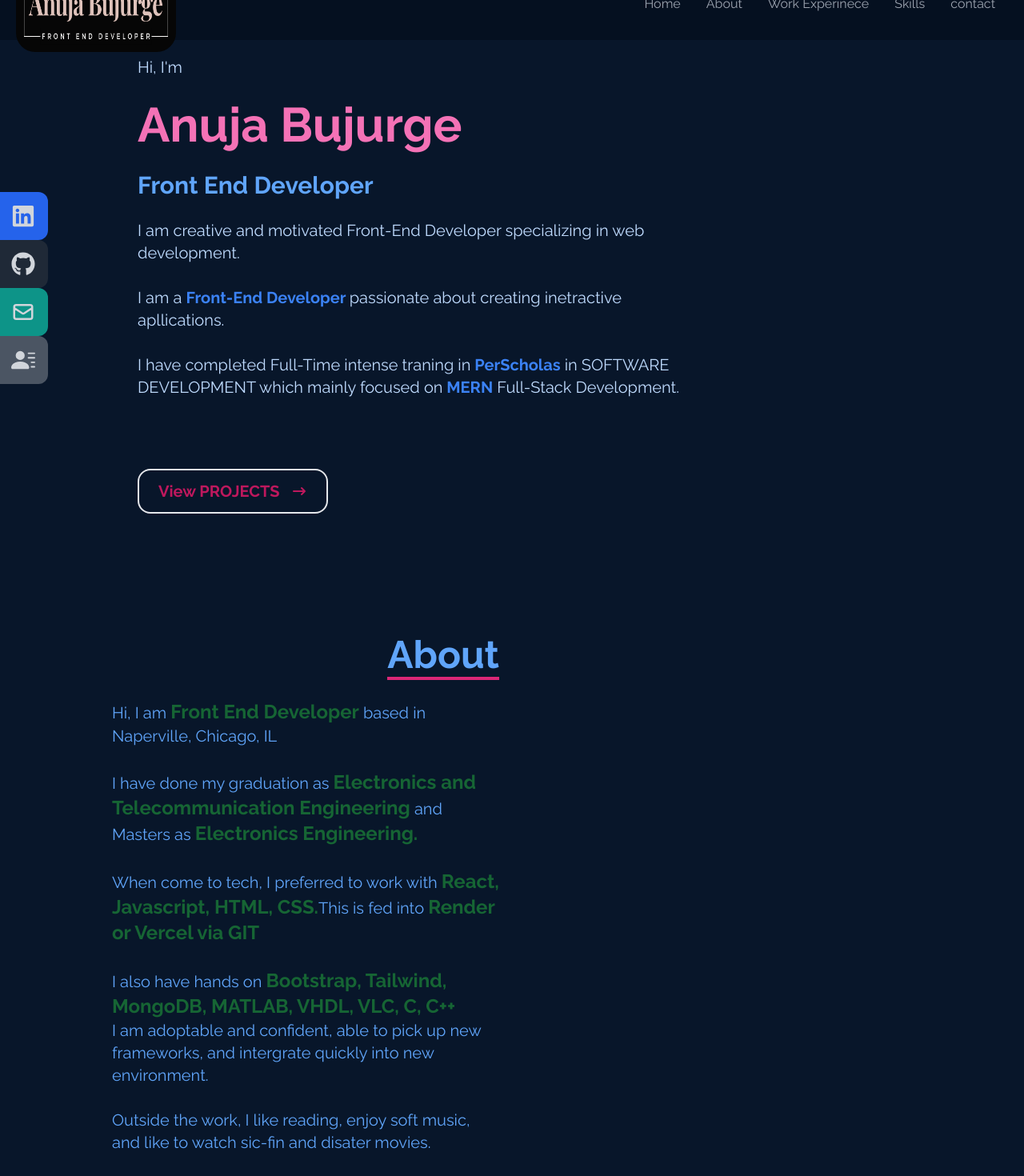
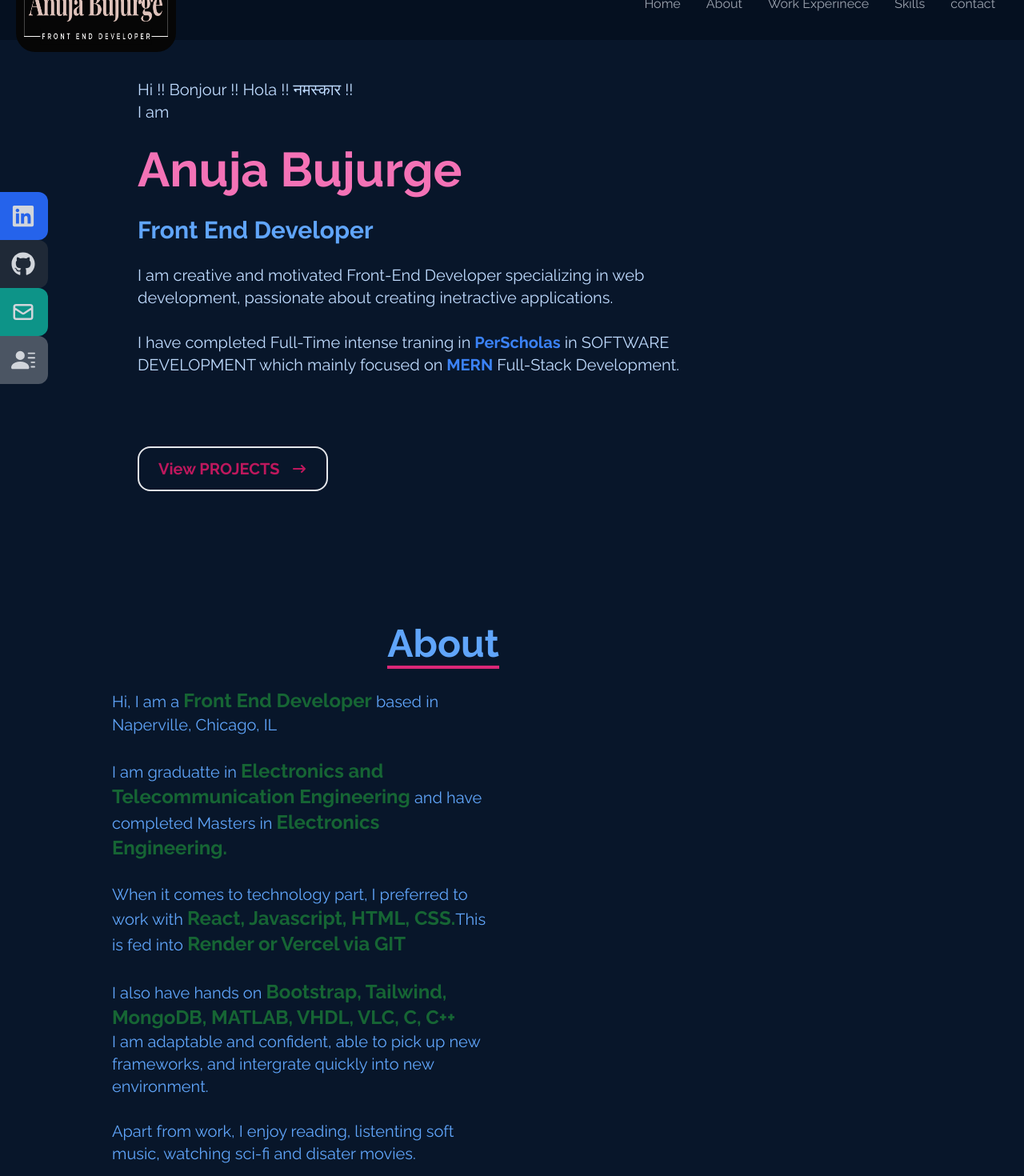
Before and after one commit to AnujaBujurge29/Anuja_Personal_Portfolio, a React (Vite) app: page / in a window 1280 px wide. Shown: the part 40-1510 px from the top of the page at 80% size. Built offline with nearby package versions, Linux system fonts and the light colour scheme.

Commit message:
small typos corrected

```diff
--- a/src/components/About.jsx
+++ b/src/components/About.jsx
@@ -15,27 +15,27 @@ const About = () => {
         <div className="max-w-[1000px] w-full grid grid-cols-2 gap-8">
           <div className="text-xl">
             <p>
-              Hi, I am <span className="text-2xl font-bold text-green-800" >Front End Developer</span>{" "}
+              Hi, I am a <span className="text-2xl font-bold text-green-800" >Front End Developer</span>{" "}
               based in Naperville, Chicago, IL
             </p>
             <br />
             <p>
-              I have done my graduation as <span className="text-2xl font-bold text-green-800">Electronics and Telecommunication
-              Engineering</span> and Masters as <span className="text-2xl font-bold text-green-800">Electronics Engineering.</span>
+              I am graduatte in <span className="text-2xl font-bold text-green-800">Electronics and Telecommunication
+              Engineering</span> and have completed Masters in <span className="text-2xl font-bold text-green-800">Electronics Engineering.</span>
             </p>
             <br />
             <p>
-              When come to tech, I preferred to work with <span className="text-2xl font-bold text-green-800">React, Javascript, HTML, CSS.</span>
+              When it comes to technology part, I preferred to work with <span className="text-2xl font-bold text-green-800">React, Javascript, HTML, CSS.</span>
               This is fed into <span className="text-2xl font-bold text-green-800">Render or Vercel via GIT</span>{" "}
             </p>
             <br />
             <p>I also have hands on <span className="text-2xl font-bold text-green-800">Bootstrap, Tailwind, MongoDB, MATLAB, VHDL, VLC, C, C++</span></p>
             <p>
-              I am adoptable and confident, able to pick up new frameworks, and
+              I am adaptable and confident, able to pick up new frameworks, and
               intergrate quickly into new environment.
             </p>
             <br />
-            <p>Outside the work, I like reading, enjoy soft music, and like to watch sic-fin and disater movies.</p><br/>
+            <p>Apart from work, I enjoy reading, listenting soft music, watching sci-fi and disater movies.</p><br/>
             <p>
               Above all, I am privileged to be a Wife and Mother of Twin Boys.
             </p>
--- a/src/components/Home.jsx
+++ b/src/components/Home.jsx
@@ -6,7 +6,8 @@ const Home = () => {
     <div name="home" className="bg-[#08162a] w-full h-screen">
       {/* notes */}
       <div className="max-w-[1000px] mx-auto px-8 flex flex-col justify-center h-full text-xl text-blue-200">
-        <p>Hi, I'm</p>
+        <p>Hi !! Bonjour !! Hola !! नमस्कार !! </p>
+        <p> I am</p>
         <br />
         <h2 className="text-4xl sm:text-6xl font-bold text-pink-400">
           Anuja Bujurge
@@ -19,15 +20,15 @@ const Home = () => {
           <div className="py-6 max-w-[700px]">
             <p>
               I am creative and motivated Front-End Developer specializing in
-              web development.
+              web development, passionate about creating inetractive applications.
             </p>
             <br />
-            <p>
+            {/* <p>
               I am a <span className="text-blue-500 font-bold">
                 Front-End Developer </span>
-               passionate about creating inetractive apllications.
-            </p>
-            <br />
+
+            </p> */}
+            {/* <br /> */}
             <p>
               I have completed Full-Time intense traning in
               <span className="text-blue-500 font-bold"> PerScholas</span> in
```
